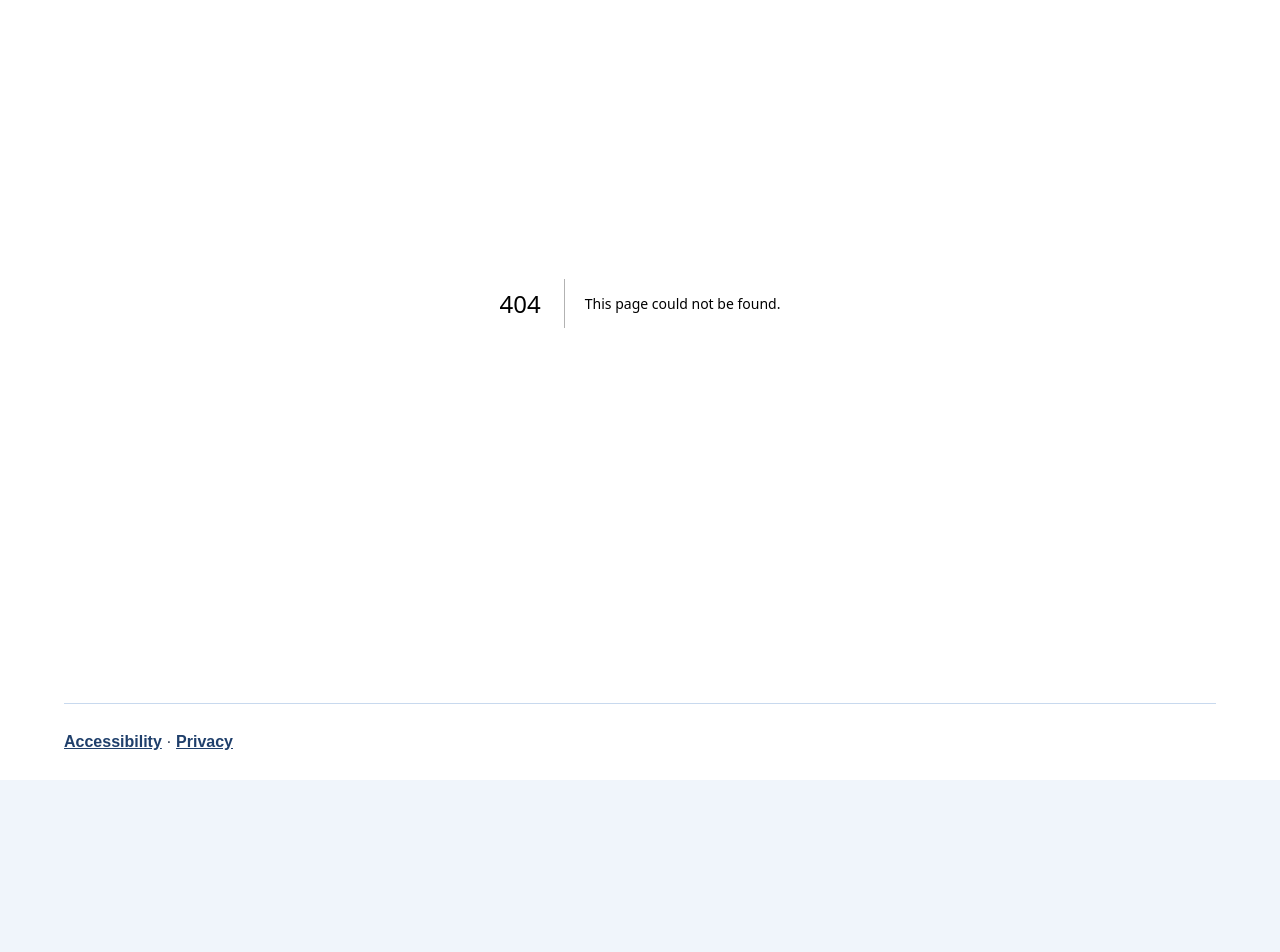
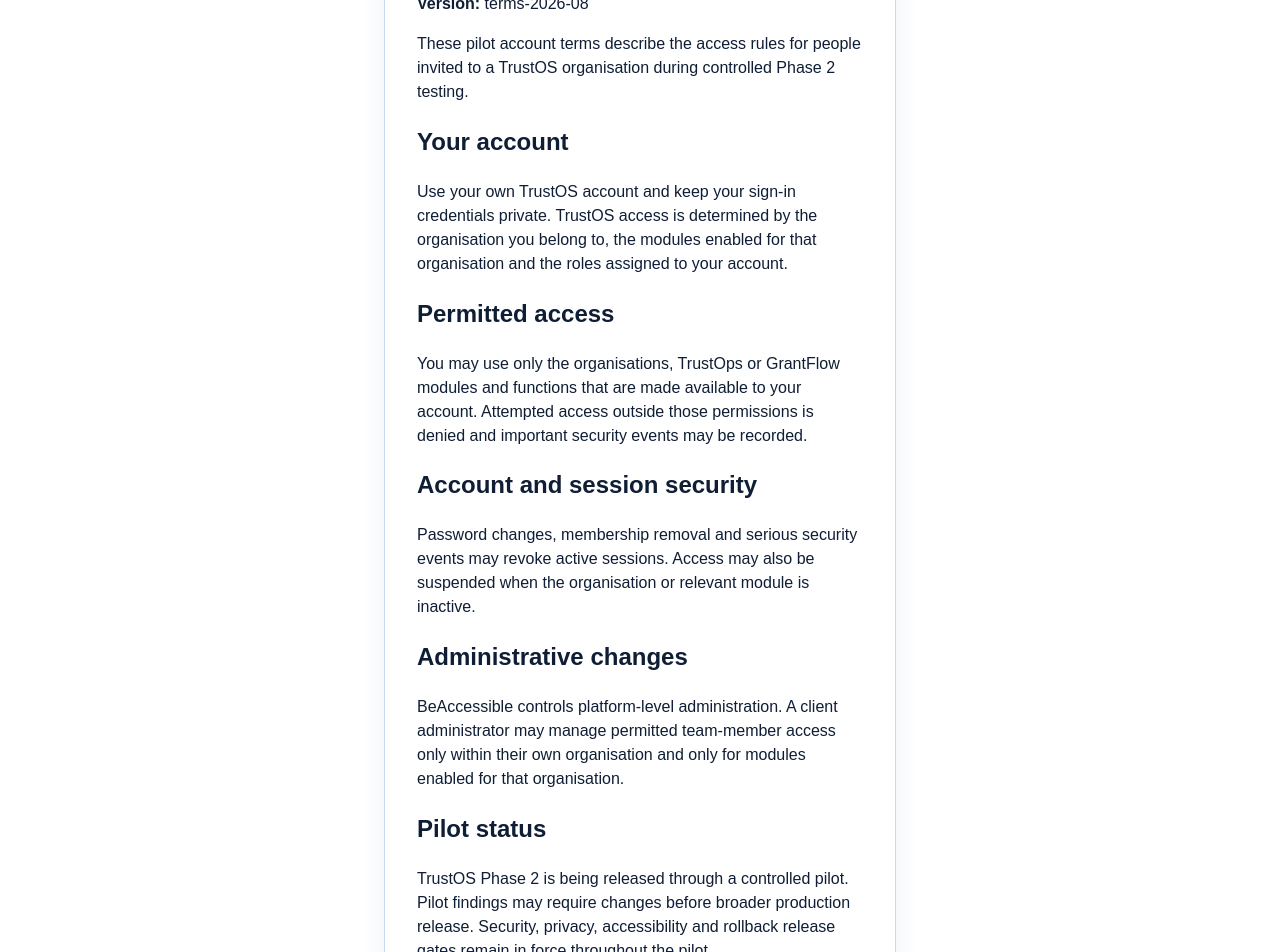
Before and after one commit to laggiesfl/beaccessible-website, a Next.js app in the folder trustos-app/: page /terms in a window 1280 px wide. Before the commit this address had no page. Shown: the part 160-1112 px from the top of the page. Before the commit the page ends 940 px from the top, so only its background shows below. Built offline with nearby package versions, Linux system fonts and the light colour scheme.

Commit message:
feat: add TrustOS pilot account terms

```diff
--- /dev/null
+++ b/trustos-app/app/terms/page.tsx
@@ -0,0 +1,46 @@
+export default function TrustOSAccountTermsPage() {
+  return (
+    <article className="account-card" aria-labelledby="terms-heading">
+      <h1 id="terms-heading">TrustOS Pilot Account Terms</h1>
+      <p><strong>Version:</strong> terms-2026-08</p>
+      <p>
+        These pilot account terms describe the access rules for people invited to a TrustOS
+        organisation during controlled Phase 2 testing.
+      </p>
+
+      <h2>Your account</h2>
+      <p>
+        Use your own TrustOS account and keep your sign-in credentials private. TrustOS access is
+        determined by the organisation you belong to, the modules enabled for that organisation and
+        the roles assigned to your account.
+      </p>
+
+      <h2>Permitted access</h2>
+      <p>
+        You may use only the organisations, TrustOps or GrantFlow modules and functions that are
+        made available to your account. Attempted access outside those permissions is denied and
+        important security events may be recorded.
+      </p>
+
+      <h2>Account and session security</h2>
+      <p>
+        Password changes, membership removal and serious security events may revoke active sessions.
+        Access may also be suspended when the organisation or relevant module is inactive.
+      </p>
+
+      <h2>Administrative changes</h2>
+      <p>
+        BeAccessible controls platform-level administration. A client administrator may manage
+        permitted team-member access only within their own organisation and only for modules enabled
+        for that organisation.
+      </p>
+
+      <h2>Pilot status</h2>
+      <p>
+        TrustOS Phase 2 is being released through a controlled pilot. Pilot findings may require
+        changes before broader production release. Security, privacy, accessibility and rollback
+        release gates remain in force throughout the pilot.
+      </p>
+    </article>
+  );
+}
```
